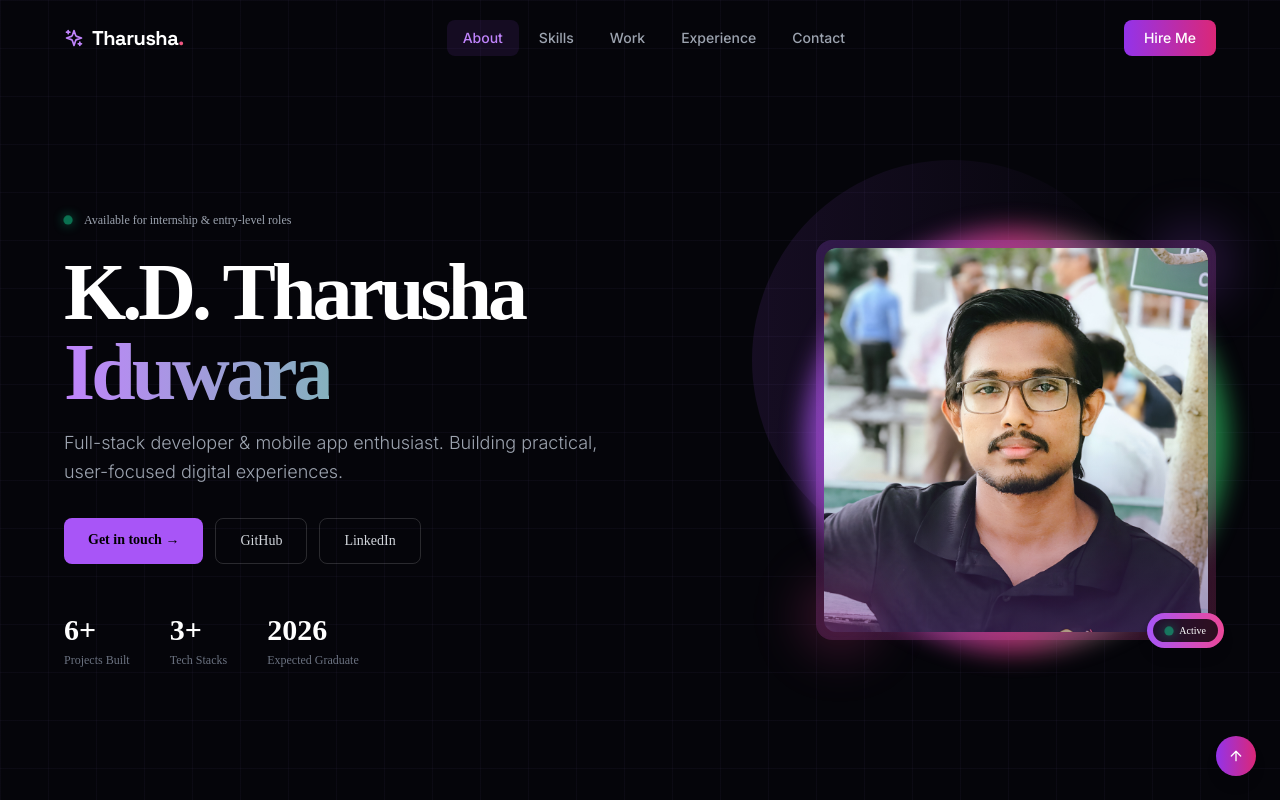
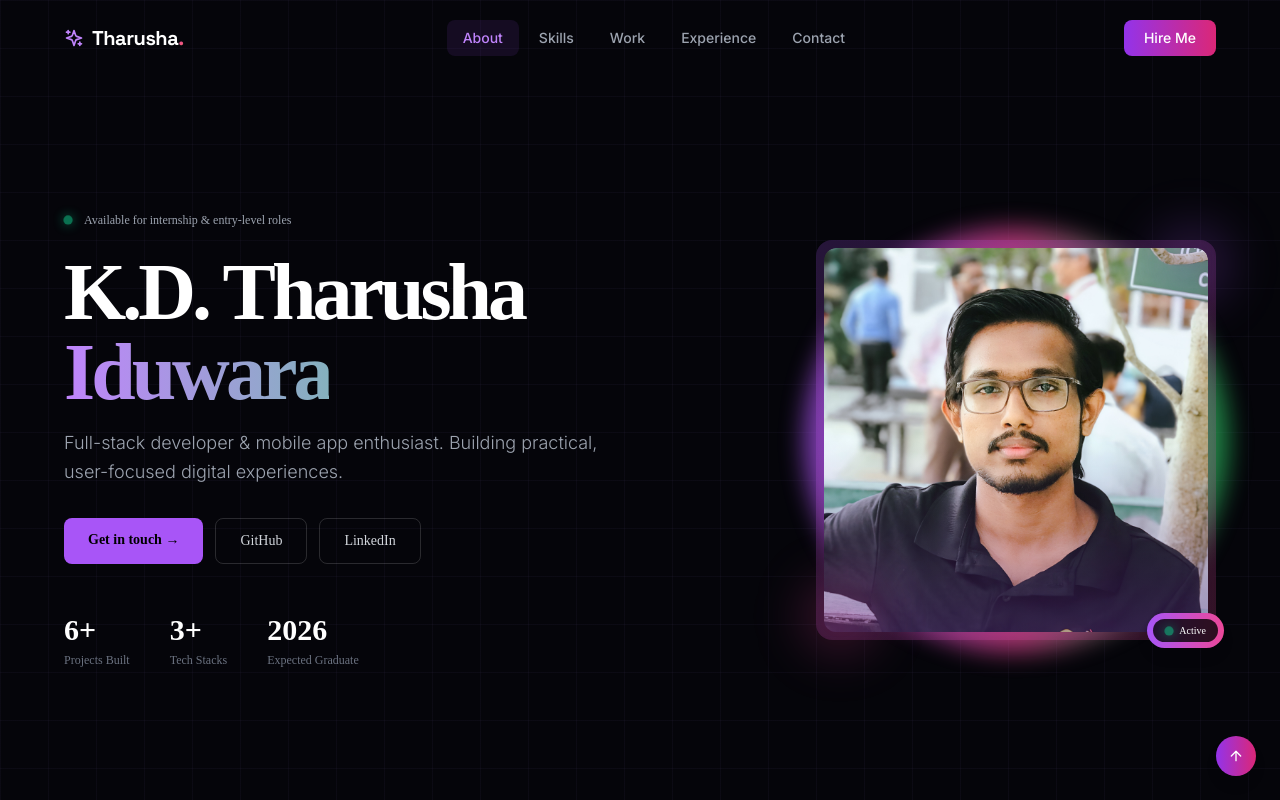
Before and after one commit to tharushainduwara/portfolio, a React (Vite) app: page / in a window 1280 px wide. Shown: the top 800 px of the page. Built offline with nearby package versions, Linux system fonts and the light colour scheme.

Commit message:
Changes of homepage

```diff
--- a/src/pages/Home.jsx
+++ b/src/pages/Home.jsx
@@ -3,10 +3,6 @@ const Home = () => {
     <section id="about" className="min-h-screen flex items-center relative overflow-hidden pt-20">
       {/* Grid Background */}
       <div className="absolute inset-0 bg-[linear-gradient(rgba(167,139,250,0.04)_1px,transparent_1px),linear-gradient(90deg,rgba(167,139,250,0.04)_1px,transparent_1px)] bg-[size:48px_48px] pointer-events-none" />
-
-      {/* Gradient Blobs */}
-      <div className="absolute top-[20%] right-[10%] w-[400px] h-[400px] rounded-full bg-gradient-to-r from-purple-500/10 to-transparent pointer-events-none" />
-      <div className="absolute bottom-[15%] left-[5%] w-[300px] h-[300px] rounded-full bg-gradient-to-r from-green-500/8 to-transparent pointer-events-none" />
 
       <div className="container-custom relative z-10">
         <div className="grid lg:grid-cols-2 gap-12 items-center">
```
